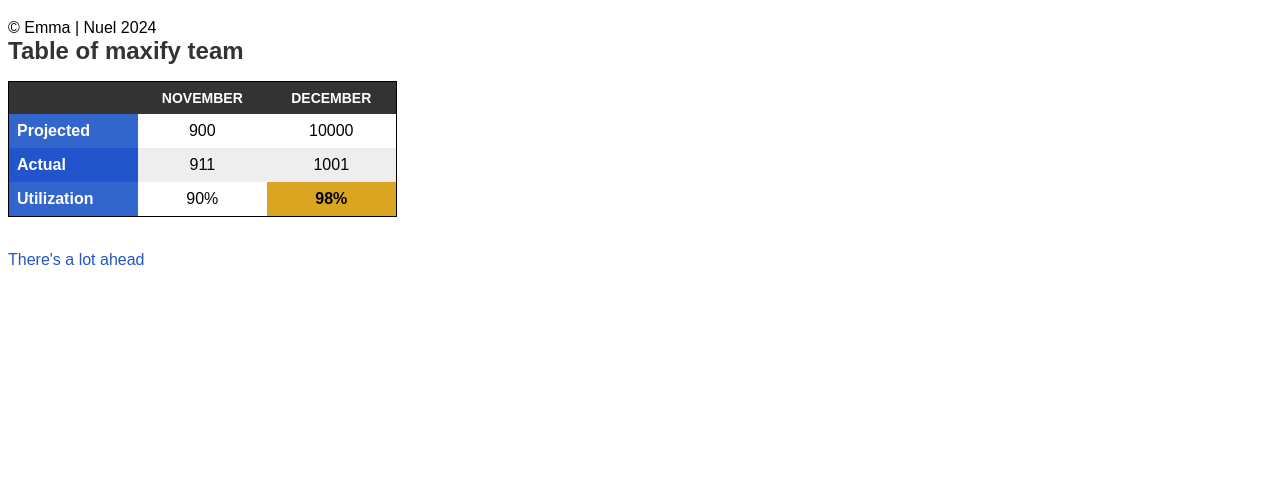
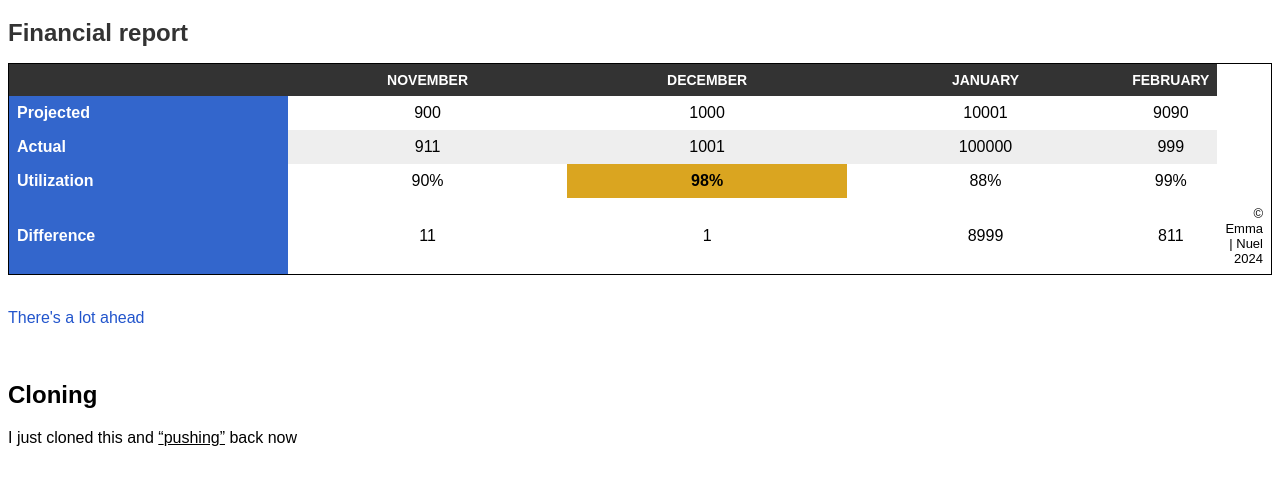
Before and after one commit to Notobd/repowork, a plain HTML site: page index.html in a window 1280 px wide. Shown: the part 61-546 px from the top of the page. Drawn offline with Linux system fonts and the light colour scheme.

Commit message:
Version 3.33

```diff
--- a/index.html
+++ b/index.html
@@ -3,44 +3,62 @@
   <head>
     <meta charset="UTF-8" />
     <meta name="viewport" content="width=device-width, initial-scale=1.0" />
-    <title>Maxify Table</title>
+    <title>Financial Report Table</title>
     <link rel="stylesheet" href="sttyle.css" />
   </head>
   <body>
     <h1>Making a table</h1>
     <table>
       <caption>
-        Table of maxify team
+        Financial report
       </caption>
       <thead>
         <tr>
           <th></th>
           <th>November</th>
           <th>December</th>
+          <th>January</th>
+          <th>February</th>
         </tr>
       </thead>
       <tbody>
         <tr>
           <th>Projected</th>
           <td>900</td>
-          <td>10000</td>
+          <td>1000</td>
+          <td>10001</td>
+          <td>9090</td>
         </tr>
         <tr>
           <th>Actual</th>
           <td>911</td>
           <td>1001</td>
+          <td>100000</td>
+          <td>999</td>
         </tr>
         <tr>
           <th>Utilization</th>
           <td>90%</td>
           <td class="cell-highlight">98%</td>
+          <td>88%</td>
+          <td>99%</td>
         </tr>
       </tbody>
       <tfoot>
-        &copy; Emma | Nuel 2024
+        <tr>
+          <th>Difference</th>
+          <td>11</td>
+          <td>1</td>
+          <td>8999</td>
+          <td>811</td>
+          <td class="special">&copy; Emma | Nuel 2024</td>
+        </tr>
       </tfoot>
     </table>
     <br />
-    <p>There's a lot ahead</p>
+    <p class="highlight">There's a lot ahead</p>
+    <br />
+    <h2>Cloning</h2>
+    <p>I just cloned this and <q>pushing</q> back now</p>
   </body>
 </html>
--- a/sttyle.css
+++ b/sttyle.css
@@ -3,6 +3,7 @@ table {
   border-collapse: collapse;
   text-align: center;
   vertical-align: middle;
+  table-layout: fixed;
 }
 caption {
   font-weight: bold;
@@ -43,9 +44,19 @@ tbody th {
   color: #fff;
   text-align: left;
 }
-tbody tr:nth-child(even) th {
-  background-color: #25c;
+tfoot th {
+  background-color: #36c;
+  color: #fff;
+  text-align: left;
 }
-p {
+.highlight {
   color: #25c;
 }
+.special {
+  text-align: right;
+  font-size: small;
+  font-family: Arial, Helvetica, sans-serif;
+}
+p q {
+  text-decoration: underline;
+}
```
